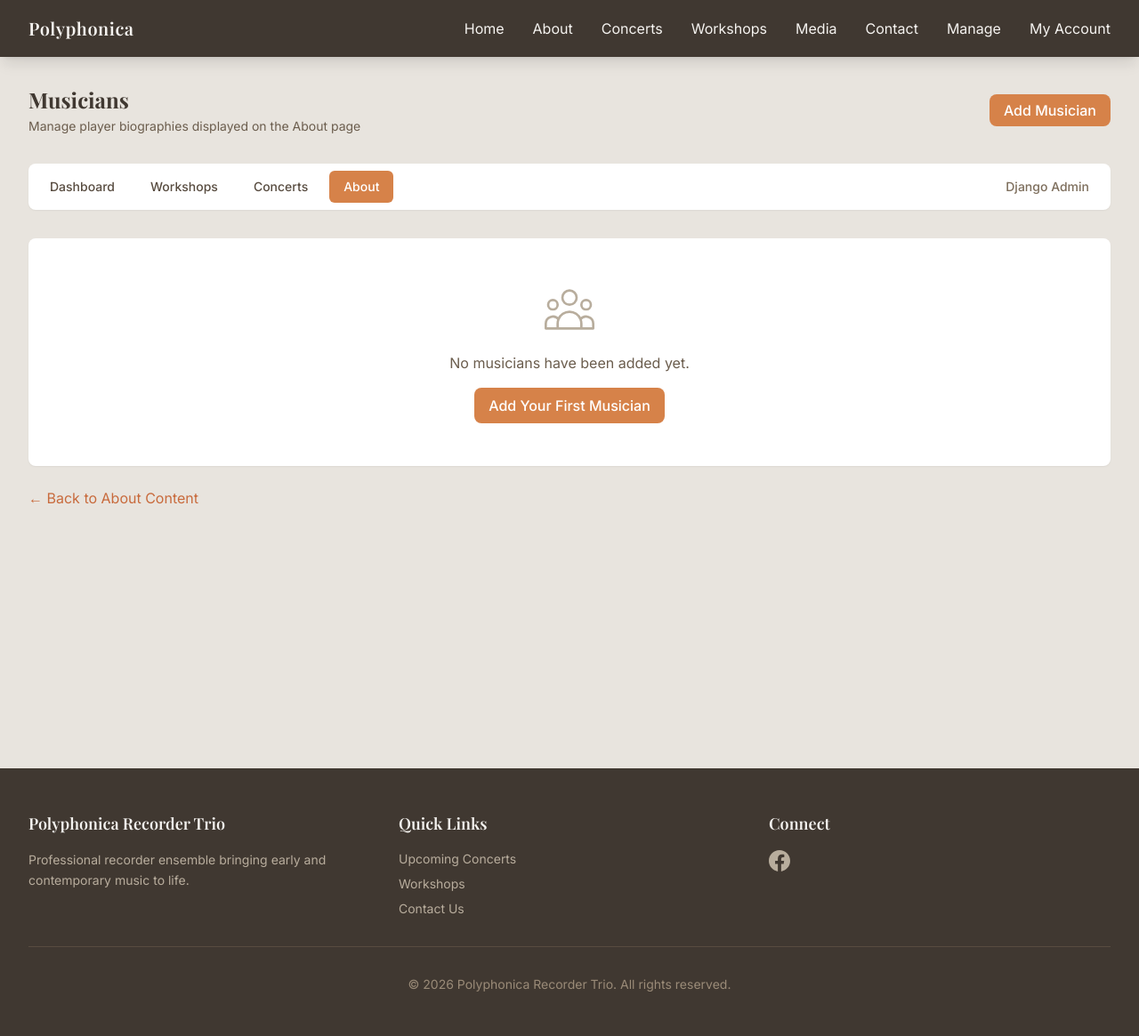
After one commit to polyphonica/polyphonicarecordertrio, a Django app: page /about/staff/musicians/ in a window 1280 px wide. The commit adds this page. Shown: the whole page at 89% size. Run offline with Django 5.2, Linux system fonts and the light colour scheme; the visitor is signed in with stand-in values (Sample User, id 1); data that the repository does not hold is empty; parts of the project's set-up code (start-up, migrations or seed data) failed here and were passed over; some libraries are stand-ins or nearby versions; some web fonts are replaced.

Commit message:
Add image auto-resize and staff management for About content
- Add image processing utility (core/image_utils.py) for automatic
  resizing of uploaded images using Pillow
- Apply auto-resize to Concert, Workshop, TrioInfo, and PlayerBio models
- Add staff views for managing About content and Musicians
- Add staff templates for About/Musicians CRUD operations
- Add About link to staff navigation
- Remove history field from TrioInfo (simplified to just description)
- Fix media URL conflict (changed from /media/ to /uploads/)

Co-Authored-By: Claude Opus 4.5 <noreply@anthropic.com>

```diff
--- /dev/null
+++ b/about/staff_views.py
@@ -0,0 +1,125 @@
+from django.shortcuts import render, get_object_or_404, redirect
+from django.contrib.admin.views.decorators import staff_member_required
+from django.contrib import messages
+from django import forms
+from django.db.models import Max
+
+from .models import TrioInfo, PlayerBio
+
+
+class TrioInfoForm(forms.ModelForm):
+    """Form for editing trio information."""
+
+    class Meta:
+        model = TrioInfo
+        fields = ['name', 'tagline', 'description', 'hero_image']
+        widgets = {
+            'tagline': forms.TextInput(attrs={'class': 'w-full'}),
+            'description': forms.Textarea(attrs={'rows': 8}),
+        }
+
+
+class PlayerBioForm(forms.ModelForm):
+    """Form for creating/editing player biographies."""
+
+    class Meta:
+        model = PlayerBio
+        fields = ['name', 'role', 'bio', 'photo', 'website', 'display_order', 'is_active']
+        widgets = {
+            'bio': forms.Textarea(attrs={'rows': 5}),
+        }
+
+
+@staff_member_required
+def about_edit(request):
+    """Edit the About Polyphonica content."""
+    # Get or create the singleton TrioInfo
+    trio_info = TrioInfo.objects.first()
+    if not trio_info:
+        trio_info = TrioInfo(name="Polyphonica Recorder Trio")
+
+    if request.method == 'POST':
+        form = TrioInfoForm(request.POST, request.FILES, instance=trio_info)
+        if form.is_valid():
+            form.save()
+            messages.success(request, 'About content updated successfully.')
+            return redirect('about:staff_about_edit')
+    else:
+        form = TrioInfoForm(instance=trio_info)
+
+    context = {
+        'form': form,
+        'trio_info': trio_info,
+    }
+    return render(request, 'about/staff/about_form.html', context)
+
+
+@staff_member_required
+def player_list(request):
+    """List all players for staff management."""
+    players = PlayerBio.objects.all().order_by('display_order', 'name')
+
+    context = {
+        'players': players,
+    }
+    return render(request, 'about/staff/player_list.html', context)
+
+
+@staff_member_required
+def player_create(request):
+    """Create a new player biography."""
+    if request.method == 'POST':
+        form = PlayerBioForm(request.POST, request.FILES)
+        if form.is_valid():
+            player = form.save()
+            messages.success(request, f'Player "{player.name}" created successfully.')
+            return redirect('about:staff_player_list')
+    else:
+        # Set default display_order to next available
+        max_order = PlayerBio.objects.aggregate(max_order=Max('display_order'))['max_order'] or 0
+        form = PlayerBioForm(initial={'display_order': max_order + 1})
+
+    context = {
+        'form': form,
+        'action': 'Add',
+    }
+    return render(request, 'about/staff/player_form.html', context)
+
+
+@staff_member_required
+def player_edit(request, pk):
+    """Edit an existing player biography."""
+    player = get_object_or_404(PlayerBio, pk=pk)
+
+    if request.method == 'POST':
+        form = PlayerBioForm(request.POST, request.FILES, instance=player)
+        if form.is_valid():
+            form.save()
+            messages.success(request, f'Player "{player.name}" updated successfully.')
+            return redirect('about:staff_player_list')
+    else:
+        form = PlayerBioForm(instance=player)
+
+    context = {
+        'form': form,
+        'player': player,
+        'action': 'Edit',
+    }
+    return render(request, 'about/staff/player_form.html', context)
+
+
+@staff_member_required
+def player_delete(request, pk):
+    """Delete a player biography."""
+    player = get_object_or_404(PlayerBio, pk=pk)
+
+    if request.method == 'POST':
+        name = player.name
+        player.delete()
+        messages.success(request, f'Player "{name}" deleted.')
+        return redirect('about:staff_player_list')
+
+    context = {
+        'player': player,
+    }
+    return render(request, 'about/staff/player_delete.html', context)
--- a/about/urls.py
+++ b/about/urls.py
@@ -1,8 +1,15 @@
 from django.urls import path
-from . import views
+from . import views, staff_views
 
 app_name = 'about'
 
 urlpatterns = [
     path('', views.index, name='index'),
+
+    # Staff views
+    path('staff/', staff_views.about_edit, name='staff_about_edit'),
+    path('staff/musicians/', staff_views.player_list, name='staff_player_list'),
+    path('staff/musicians/add/', staff_views.player_create, name='staff_player_create'),
+    path('staff/musicians/<int:pk>/edit/', staff_views.player_edit, name='staff_player_edit'),
+    path('staff/musicians/<int:pk>/delete/', staff_views.player_delete, name='staff_player_delete'),
 ]
--- a/concerts/models.py
+++ b/concerts/models.py
@@ -1,6 +1,8 @@
 from django.db import models
 from django.urls import reverse
 from django.utils.text import slugify
+
+from core.image_utils import process_uploaded_image
 
 
 class Concert(models.Model):
@@ -76,6 +78,10 @@ class Concert(models.Model):
                 slug = f"{base_slug}-{counter}"
                 counter += 1
             self.slug = slug
+
+        # Resize image on upload for consistent quality
+        process_uploaded_image(self, 'image', max_width=1200, max_height=800)
+
         super().save(*args, **kwargs)
 
     def get_absolute_url(self):
--- a/polyphonica/settings.py
+++ b/polyphonica/settings.py
@@ -118,7 +118,7 @@ STATICFILES_DIRS = [BASE_DIR / 'static']
 STATIC_ROOT = BASE_DIR / 'staticfiles'
 
 # Media files (uploads)
-MEDIA_URL = 'media/'
+MEDIA_URL = 'uploads/'
 MEDIA_ROOT = BASE_DIR / 'media'
 
 # Default primary key field type
--- /dev/null
+++ b/templates/about/staff/player_list.html
@@ -0,0 +1,85 @@
+{% extends 'staff/base.html' %}
+
+{% block title %}Manage Musicians - Polyphonica{% endblock %}
+{% block page_title %}Musicians{% endblock %}
+{% block page_subtitle %}Manage player biographies displayed on the About page{% endblock %}
+
+{% block page_actions %}
+<a href="{% url 'about:staff_player_create' %}" class="px-4 py-2 bg-accent-500 hover:bg-accent-600 text-white font-medium rounded-lg transition-colors">
+    Add Musician
+</a>
+{% endblock %}
+
+{% block staff_content %}
+<div class="bg-white rounded-lg shadow-sm">
+    {% if players %}
+        <table class="w-full">
+            <thead class="bg-primary-50">
+                <tr>
+                    <th class="px-6 py-3 text-left text-xs font-medium text-primary-500 uppercase tracking-wider">Photo</th>
+                    <th class="px-6 py-3 text-left text-xs font-medium text-primary-500 uppercase tracking-wider">Name</th>
+                    <th class="px-6 py-3 text-left text-xs font-medium text-primary-500 uppercase tracking-wider">Role</th>
+                    <th class="px-6 py-3 text-left text-xs font-medium text-primary-500 uppercase tracking-wider">Order</th>
+                    <th class="px-6 py-3 text-left text-xs font-medium text-primary-500 uppercase tracking-wider">Status</th>
+                    <th class="px-6 py-3 text-right text-xs font-medium text-primary-500 uppercase tracking-wider">Actions</th>
+                </tr>
+            </thead>
+            <tbody class="divide-y divide-primary-100">
+                {% for player in players %}
+                <tr class="hover:bg-primary-50">
+                    <td class="px-6 py-4 whitespace-nowrap">
+                        {% if player.photo %}
+                            <img src="{{ player.photo.url }}" alt="{{ player.name }}" class="h-12 w-12 rounded-full object-cover">
+                        {% else %}
+                            <div class="h-12 w-12 rounded-full bg-primary-200 flex items-center justify-center">
+                                <svg class="w-6 h-6 text-primary-400" fill="none" stroke="currentColor" viewBox="0 0 24 24">
+                                    <path stroke-linecap="round" stroke-linejoin="round" stroke-width="2" d="M16 7a4 4 0 11-8 0 4 4 0 018 0zM12 14a7 7 0 00-7 7h14a7 7 0 00-7-7z"/>
+                                </svg>
+                            </div>
+                        {% endif %}
+                    </td>
+                    <td class="px-6 py-4 whitespace-nowrap">
+                        <a href="{% url 'about:staff_player_edit' player.pk %}" class="font-medium text-primary-900 hover:text-accent-600">
+                            {{ player.name }}
+                        </a>
+                    </td>
+                    <td class="px-6 py-4 whitespace-nowrap text-sm text-primary-600">
+                        {{ player.role|default:"-" }}
+                    </td>
+                    <td class="px-6 py-4 whitespace-nowrap text-sm text-primary-600">
+                        {{ player.display_order }}
+                    </td>
+                    <td class="px-6 py-4 whitespace-nowrap">
+                        {% if player.is_active %}
+                            <span class="px-2 py-1 text-xs font-medium bg-green-100 text-green-800 rounded-full">Active</span>
+                        {% else %}
+                            <span class="px-2 py-1 text-xs font-medium bg-primary-100 text-primary-600 rounded-full">Hidden</span>
+                        {% endif %}
+                    </td>
+                    <td class="px-6 py-4 whitespace-nowrap text-right text-sm">
+                        <a href="{% url 'about:staff_player_edit' player.pk %}" class="text-accent-600 hover:text-accent-700 mr-4">Edit</a>
+                        <a href="{% url 'about:staff_player_delete' player.pk %}" class="text-red-600 hover:text-red-700">Delete</a>
+                    </td>
+                </tr>
+                {% endfor %}
+            </tbody>
+        </table>
+    {% else %}
+        <div class="p-12 text-center">
+            <svg class="w-16 h-16 mx-auto text-primary-300 mb-4" fill="none" stroke="currentColor" viewBox="0 0 24 24">
+                <path stroke-linecap="round" stroke-linejoin="round" stroke-width="1" d="M17 20h5v-2a3 3 0 00-5.356-1.857M17 20H7m10 0v-2c0-.656-.126-1.283-.356-1.857M7 20H2v-2a3 3 0 015.356-1.857M7 20v-2c0-.656.126-1.283.356-1.857m0 0a5.002 5.002 0 019.288 0M15 7a3 3 0 11-6 0 3 3 0 016 0zm6 3a2 2 0 11-4 0 2 2 0 014 0zM7 10a2 2 0 11-4 0 2 2 0 014 0z"/>
+            </svg>
+            <p class="text-primary-600 mb-4">No musicians have been added yet.</p>
+            <a href="{% url 'about:staff_player_create' %}" class="inline-block px-4 py-2 bg-accent-500 hover:bg-accent-600 text-white font-medium rounded-lg transition-colors">
+                Add Your First Musician
+            </a>
+        </div>
+    {% endif %}
+</div>
+
+<div class="mt-6">
+    <a href="{% url 'about:staff_about_edit' %}" class="text-accent-600 hover:text-accent-700">
+        &larr; Back to About Content
+    </a>
+</div>
+{% endblock %}
--- a/templates/staff/base.html
+++ b/templates/staff/base.html
@@ -30,6 +30,10 @@
                class="px-4 py-2 rounded-md text-sm font-medium {% if 'concert' in request.resolver_match.url_name %}bg-accent-500 text-white{% else %}text-primary-700 hover:bg-primary-100{% endif %}">
                 Concerts
             </a>
+            <a href="{% url 'about:staff_about_edit' %}"
+               class="px-4 py-2 rounded-md text-sm font-medium {% if 'about' in request.resolver_match.url_name or 'player' in request.resolver_match.url_name %}bg-accent-500 text-white{% else %}text-primary-700 hover:bg-primary-100{% endif %}">
+                About
+            </a>
             <span class="flex-grow"></span>
             <a href="{% url 'admin:index' %}" target="_blank"
                class="px-4 py-2 rounded-md text-sm font-medium text-primary-500 hover:bg-primary-100">
--- a/workshops/models.py
+++ b/workshops/models.py
@@ -2,6 +2,8 @@ from django.db import models
 from django.contrib.auth.models import User
 from django.urls import reverse
 from django.utils.text import slugify
+
+from core.image_utils import process_uploaded_image
 
 
 class Workshop(models.Model):
@@ -81,6 +83,10 @@ class Workshop(models.Model):
                 slug = f"{base_slug}-{counter}"
                 counter += 1
             self.slug = slug
+
+        # Resize image on upload for consistent quality
+        process_uploaded_image(self, 'image', max_width=1200, max_height=800)
+
         super().save(*args, **kwargs)
 
     def get_absolute_url(self):
```
Also changed, not shown: about/models.py (+12 -1 lines), core/image_utils.py (added, +85 -0 lines), templates/about/index.html (+5 -9 lines), templates/about/staff/about_form.html (added, +80 -0 lines), templates/about/staff/player_delete.html (added, +42 -0 lines), templates/about/staff/player_form.html (added, +113 -0 lines), about/migrations/0002_remove_history_field.py (added).
